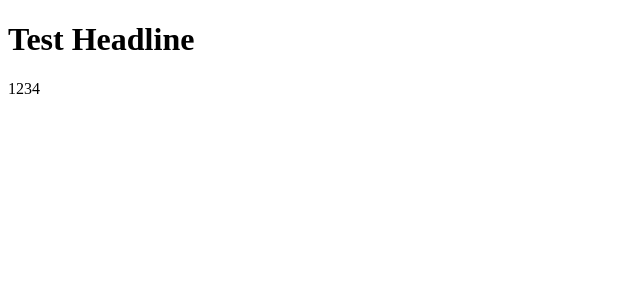
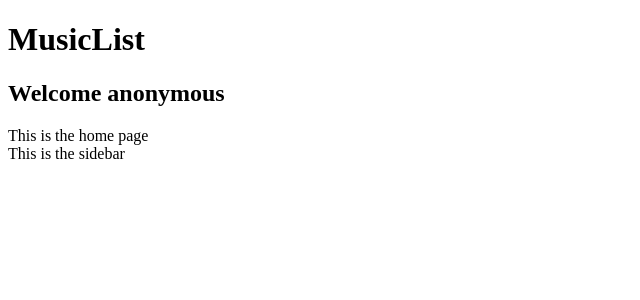
Before and after one commit to johanquiroga/MusicList, a React app: page / in a window 1280 px wide. Shown: the top 300 px of the page, without its empty margins (0-640 px from the left). Built offline with nearby package versions, Linux system fonts and the light colour scheme; the HTML template or start-up script is replaced by a standard one.

Commit message:
Added a basic folder structure for react components and added some template components

```diff
--- /dev/null
+++ b/src/components/Template.jsx
@@ -0,0 +1,13 @@
+import React from 'react';
+
+import Header from './shared/Header';
+import HomePage from './home/HomePage';
+
+export default function Template() {
+  return (
+    <div className="wrapper">
+      <Header username="anonymous" />
+      <HomePage />
+    </div>
+  );
+}
--- /dev/null
+++ b/src/components/home/HomePage.jsx
@@ -0,0 +1,16 @@
+import React from 'react';
+
+export default function HomePage() {
+  return (
+    <section className="page-content">
+      <div className="row">
+        <div className="col-sm-12 col-lg-8">
+          This is the home page
+        </div>
+        <aside className="col-sm-12 col-lg-4">
+          This is the sidebar
+        </aside>
+      </div>
+    </section>
+  );
+}
--- /dev/null
+++ b/src/components/shared/Header.jsx
@@ -0,0 +1,14 @@
+import React from 'react';
+
+export default function Header(props) {
+  const { username } = props;
+
+  return (
+    <header>
+      <h1>MusicList</h1>
+      <div className="user-menu">
+        <h2>Welcome { username }</h2>
+      </div>
+    </header>
+  );
+}
--- a/src/index.jsx
+++ b/src/index.jsx
@@ -2,7 +2,7 @@ import React from 'react';
 import { render } from 'react-dom';
 import { AppContainer } from 'react-hot-loader';
 
-import TestComponent from './testcomponent';
+import Template from './components/Template';
 
 const renderApp = (Component) => {
   render(
@@ -13,10 +13,10 @@ const renderApp = (Component) => {
   );
 };
 
-renderApp(TestComponent);
+renderApp(Template);
 
 if (module && module.hot) {
-  module.hot.accept('./testcomponent', () => {
-    renderApp(TestComponent);
+  module.hot.accept('./components/Template', () => {
+    renderApp(Template);
   });
 }
--- a/src/testcomponent.jsx
+++ /dev/null
@@ -1,11 +0,0 @@
-import React from 'react';
-
-export default function testcomponent(props) {
-  const { headline, count, showCount } = props;
-  return (
-    <div>
-      <h1>{headline}</h1>
-      { showCount ? <p>{count}</p> : null }
-    </div>
-  );
-}
```
Also changed, not shown: src/components/account/ProfilePage.jsx (added, +16 -0 lines).
